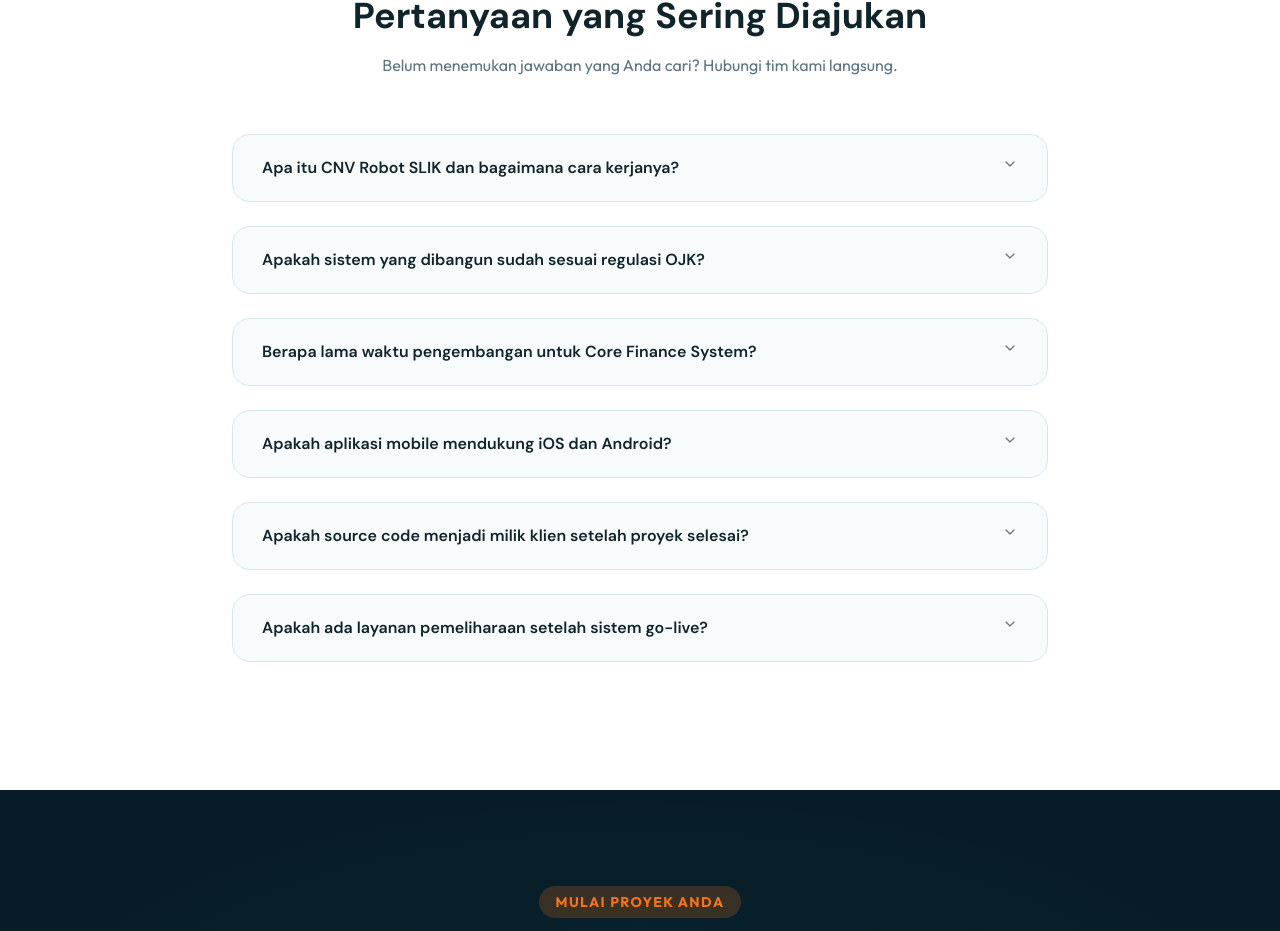
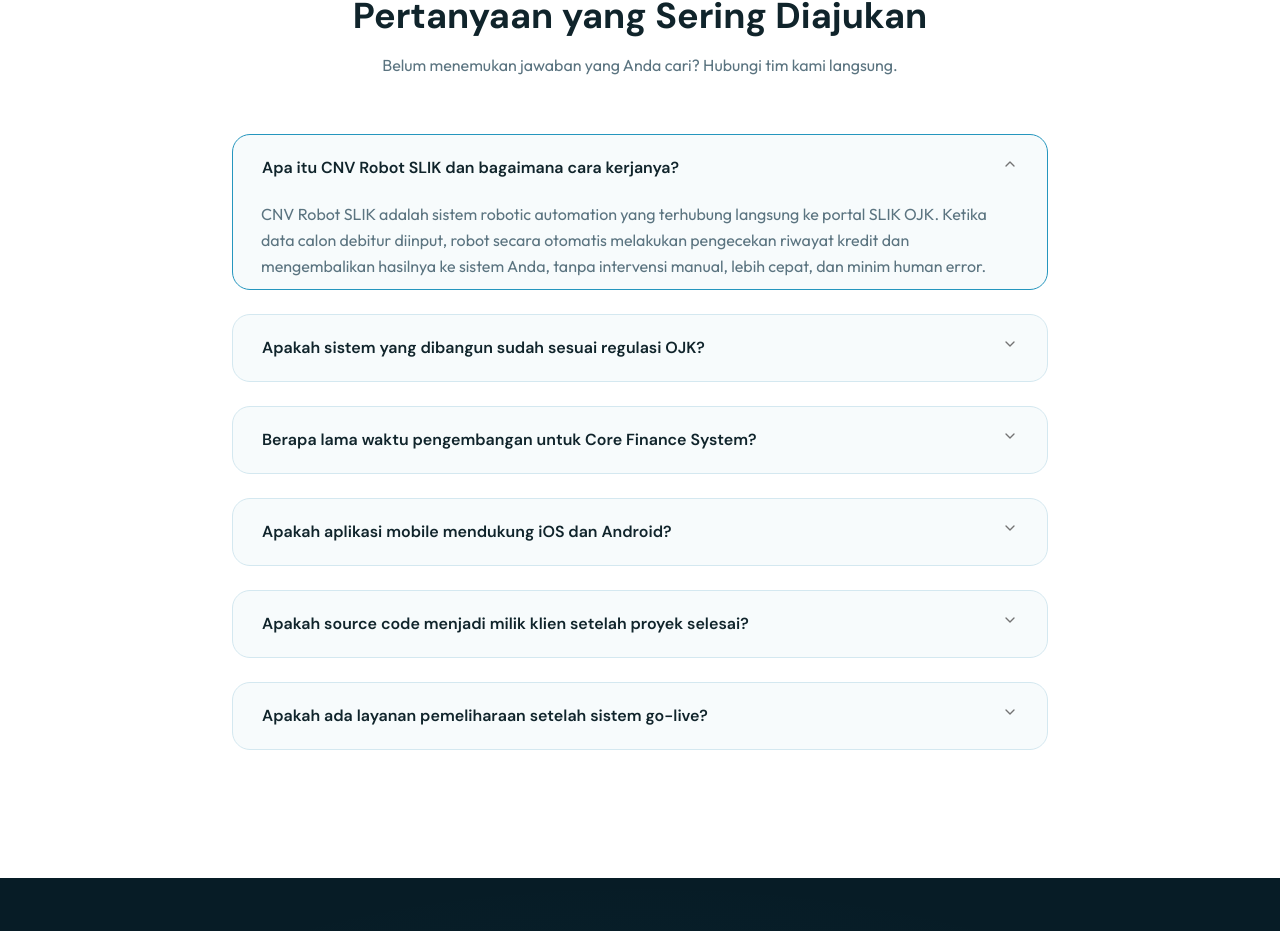
Before and after one commit to MUHIM24/CMS-IGT, a Next.js app: page / in a window 1280 px wide. Shown: the part 5789-6720 px from the top of the page. Built offline with nearby package versions, Linux system fonts and the light colour scheme.

Commit message:
FAQ: item pertama kebuka default, gak semuanya ketutup dari awal

```diff
--- a/components/sections/home/FAQ.tsx
+++ b/components/sections/home/FAQ.tsx
@@ -37,7 +37,7 @@
           <h2 className="font-display text-text mb-4 text-3xl font-bold sm:text-4xl">Pertanyaan yang Sering Diajukan</h2>
           <p className="text-muted text-base leading-relaxed">Belum menemukan jawaban yang Anda cari? Hubungi tim kami langsung.</p>
         </div>
-        <Accordion className="gap-3 space-y-3">
+        <Accordion className="gap-3 space-y-3" defaultValue={["faq-0"]}>
           {FAQS.map((faq, i) => (
             <AccordionItem
               key={i}
```
